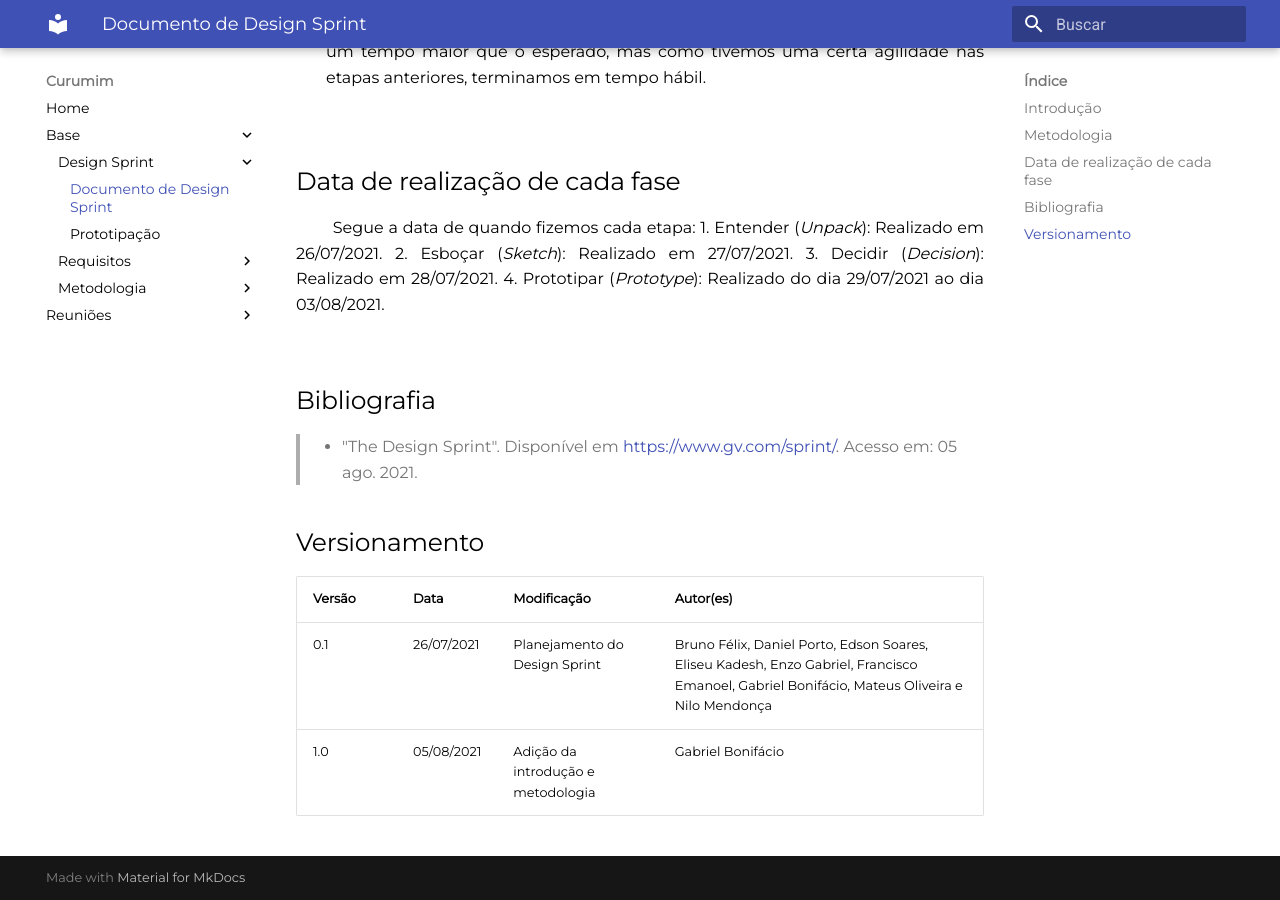
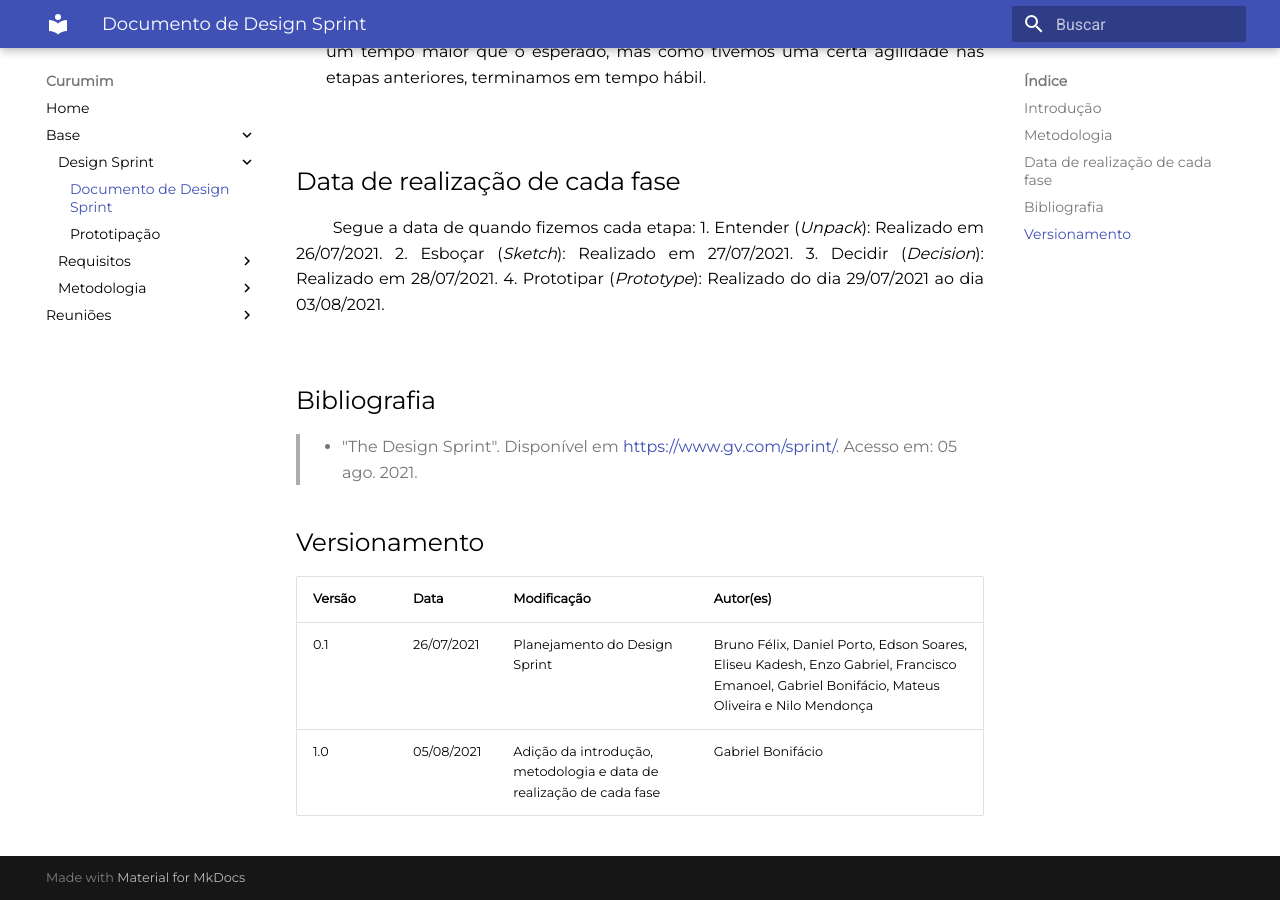
Before and after one commit to UnBArqDsw2021-1/2021.1_G6_Curumim, an MkDocs documentation site: the page built from docs/base/design-sprint/doc-design-sprint.md, in a window 1280 px wide and 900 px high, scrolled down 791 px. Built offline with MkDocs 1.6.1 and Material for MkDocs 9.7.7, drawn with Linux system fonts in a browser that asks for light colours.

Commit message:
doc(#3): ajuste no versionamento

```diff
--- a/docs/base/design-sprint/doc-design-sprint.md
+++ b/docs/base/design-sprint/doc-design-sprint.md
@@ -36,4 +36,4 @@ Segue a data de quando fizemos cada etapa:
 | Versão | Data | Modificação | Autor(es) |
 |--|--|--|--|
 |0.1|26/07/2021| Planejamento do Design Sprint | Bruno Félix, Daniel Porto, Edson Soares, Eliseu Kadesh, Enzo Gabriel, Francisco Emanoel, Gabriel Bonifácio, Mateus Oliveira e Nilo Mendonça|
-|1.0|05/08/2021| Adição da introdução e metodologia | Gabriel Bonifácio |
+|1.0|05/08/2021| Adição da introdução, metodologia e data de realização de cada fase | Gabriel Bonifácio |
```
